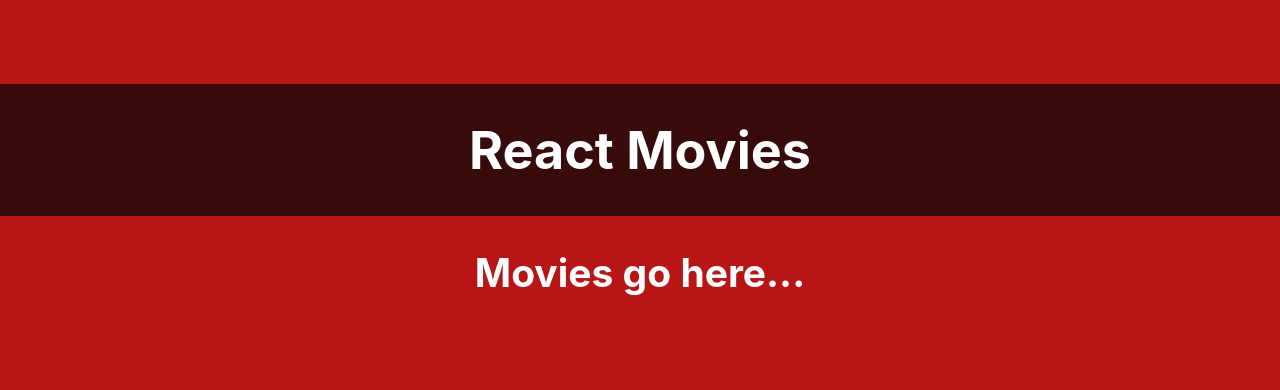
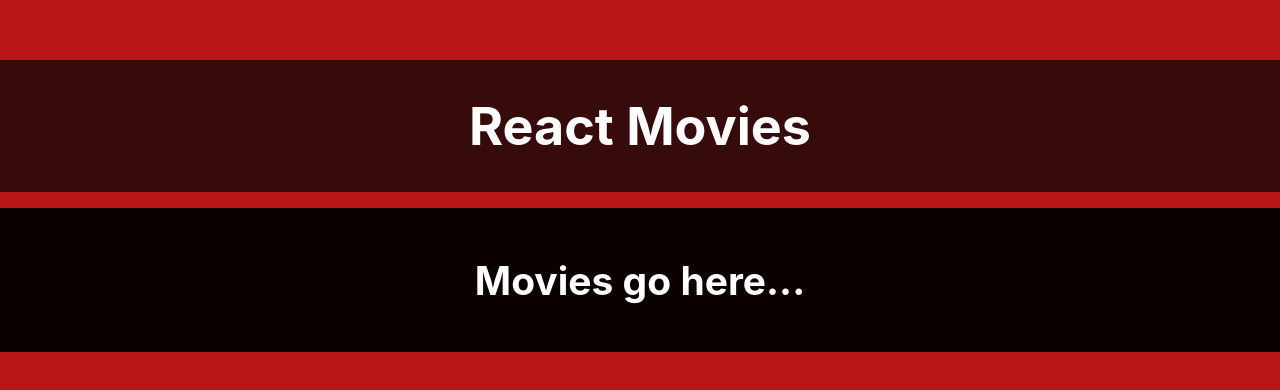
Before and after one commit to EmilyALaBelle/react-movies, a React (Create React App) app in the folder bocacode/react/react-movies/: page / in a window 1280 px wide. Shown: the part 194-584 px from the top of the page. Built offline with nearby package versions, Linux system fonts and the light colour scheme.

Commit message:
movies file

```diff
--- a/bocacode/react/react-movies/src/App.css
+++ b/bocacode/react/react-movies/src/App.css
@@ -14,5 +14,17 @@
 header {
   background-color: rgb(55, 11, 11);
   width: 100%;
+  margin-bottom: 8px;
 
 }
+
+#movie-list-container{
+  width: 100%;
+  background-color: rgb(11, 0, 0);
+  display: flex;
+  align-items: center;
+  justify-content: space-around;
+  flex-wrap: wrap;
+  padding: 16px;
+  margin-top: 8px;
+}
--- a/bocacode/react/react-movies/src/components/moviesList.jsx
+++ b/bocacode/react/react-movies/src/components/moviesList.jsx
@@ -2,7 +2,7 @@ import movies from '../movies'
 
 function moviesList() {
     return (
-        <section>
+        <section id="movie-list-container">
             <h2>Movies go here...</h2>
         </section>
     )
```
